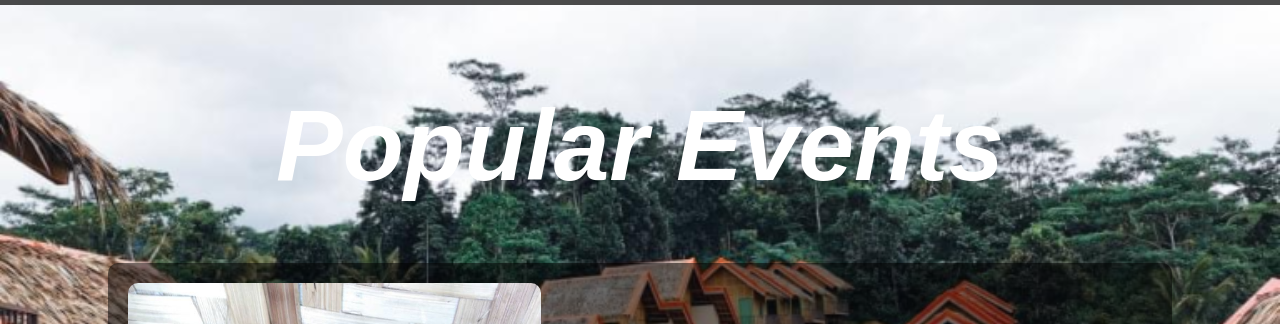
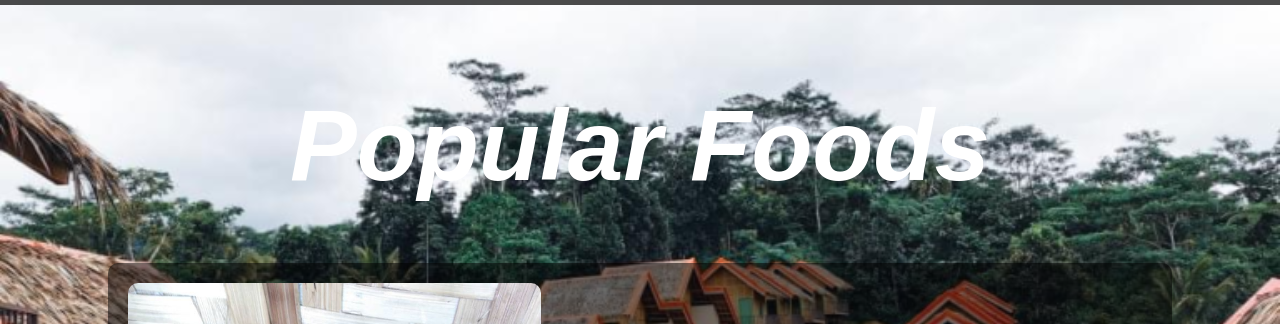
Before and after one commit to yankeith/Midterm_Exam, a plain HTML site: page food.html in a window 1280 px wide. Shown: the part 150-474 px from the top of the page. Drawn offline with Linux system fonts and the light colour scheme.

Commit message:
Update food.html

```diff
--- a/food.html
+++ b/food.html
@@ -109,7 +109,7 @@
     </header>
 
     <div class="hero">
-        <h2><i>Popular Events</i></h2>
+        <h2><i>Popular Foods</i></h2>
         <div class="events-list">
             <div class="event-item">
                 <img src='6.jpg' alt="Linidkid">
```
